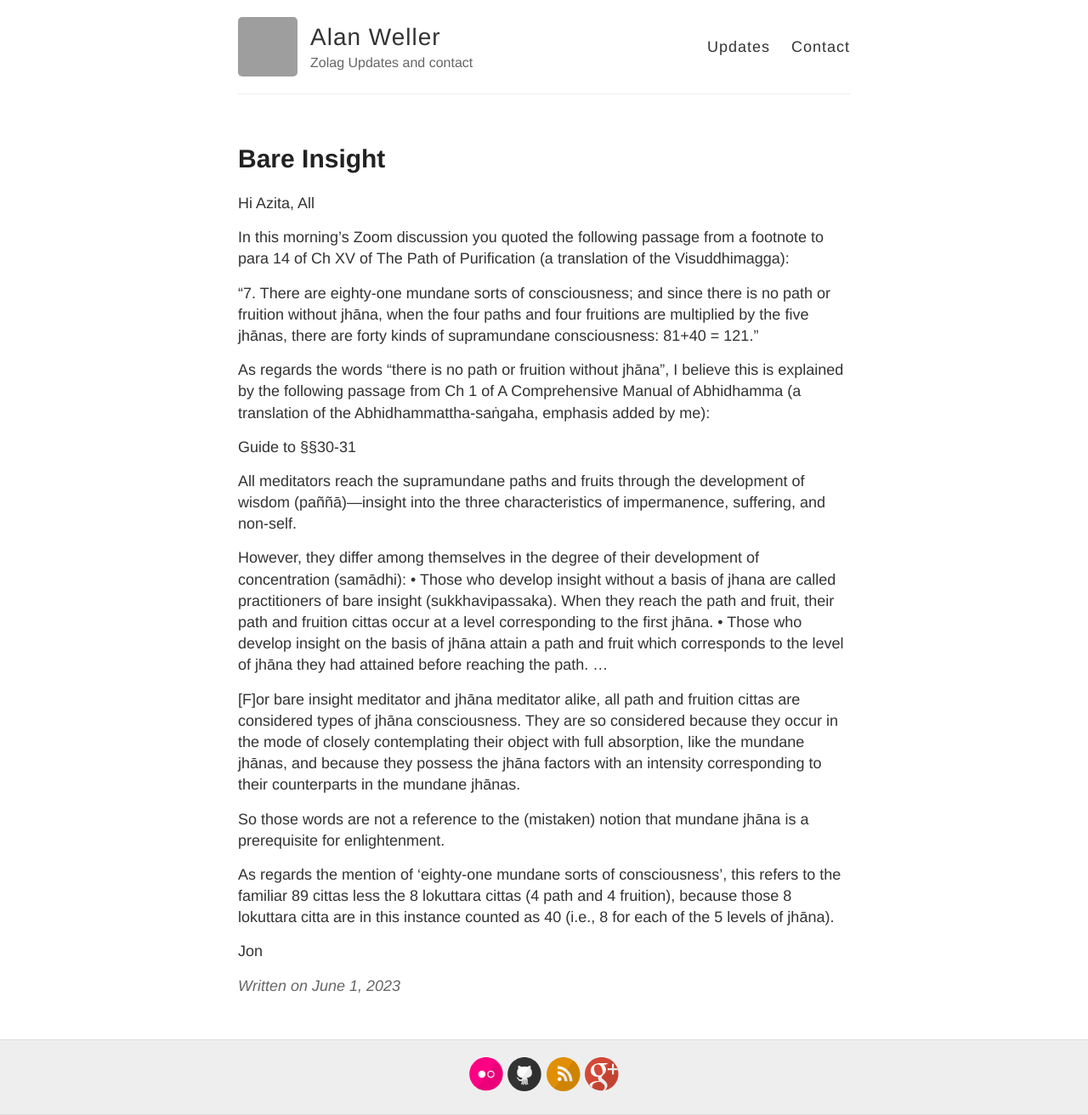
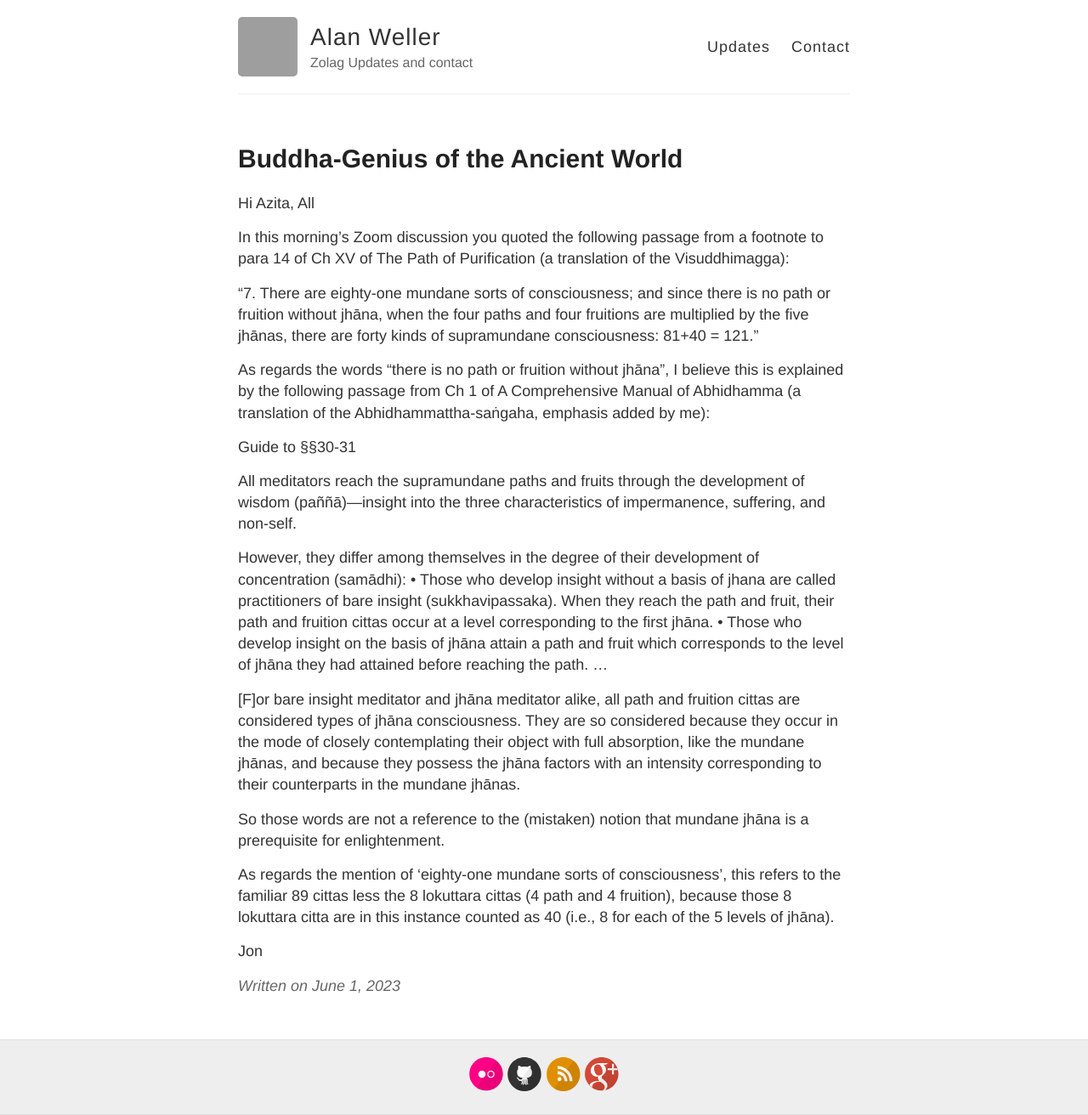
Before and after one commit to alwell/alwell.github.io, a Jekyll site: the page built from _posts/2023-06-01-Bare-Insight.md, in a window 1280 px wide. Shown: the whole page at 85% size. Built offline with Jekyll 4.4.1, drawn with Linux system fonts in a browser that asks for light colours; our own code applies the rules of GitHub Pages for plain Markdown files; grey boxes are pictures that could not be loaded.

Commit message:
Update 2023-06-01-Bare-Insight.md

```diff
--- a/_posts/2023-06-01-Bare-Insight.md
+++ b/_posts/2023-06-01-Bare-Insight.md
@@ -1,3 +1,8 @@
+---
+layout: post
+title: Buddha-Genius of the Ancient World
+---
+
 Hi Azita, All
 
 In this morning’s Zoom discussion you quoted the following passage from a footnote to para 14 of Ch XV of The Path of Purification (a translation of the Visuddhimagga):
```
